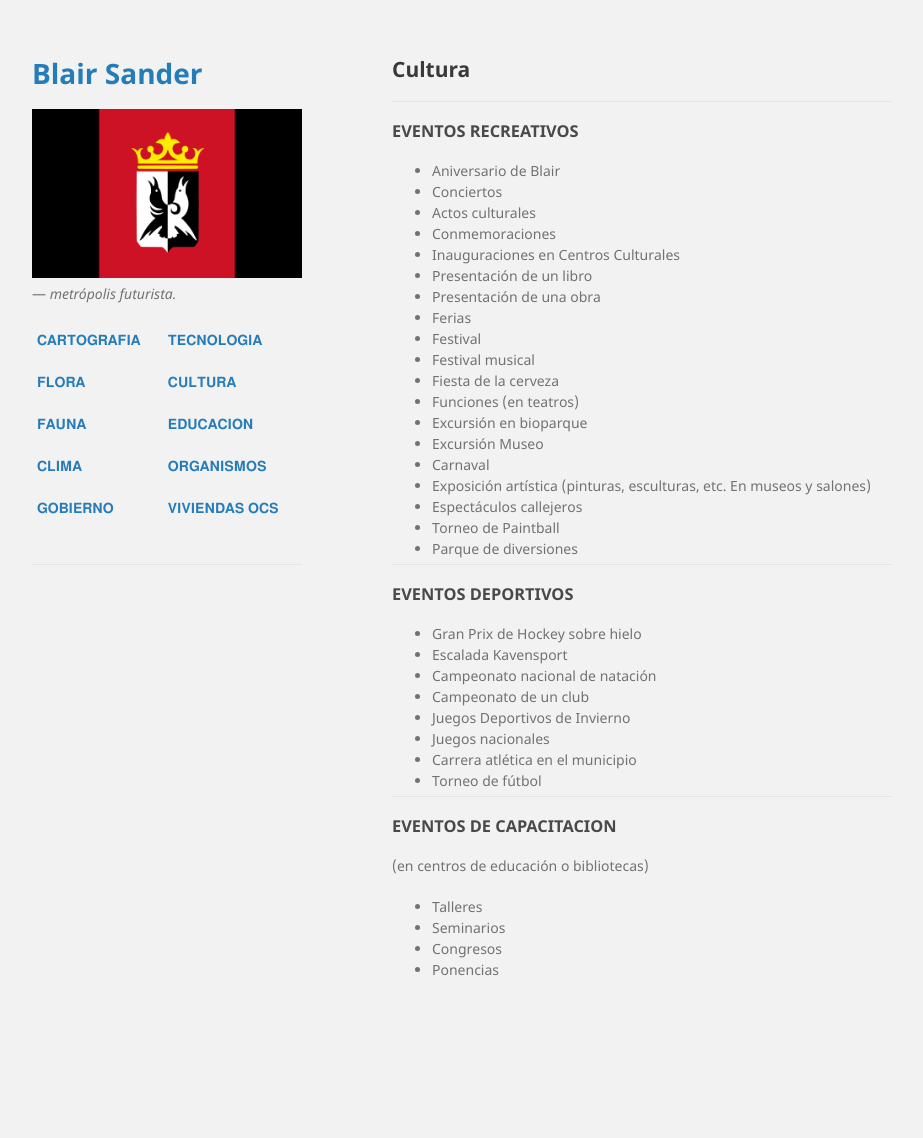
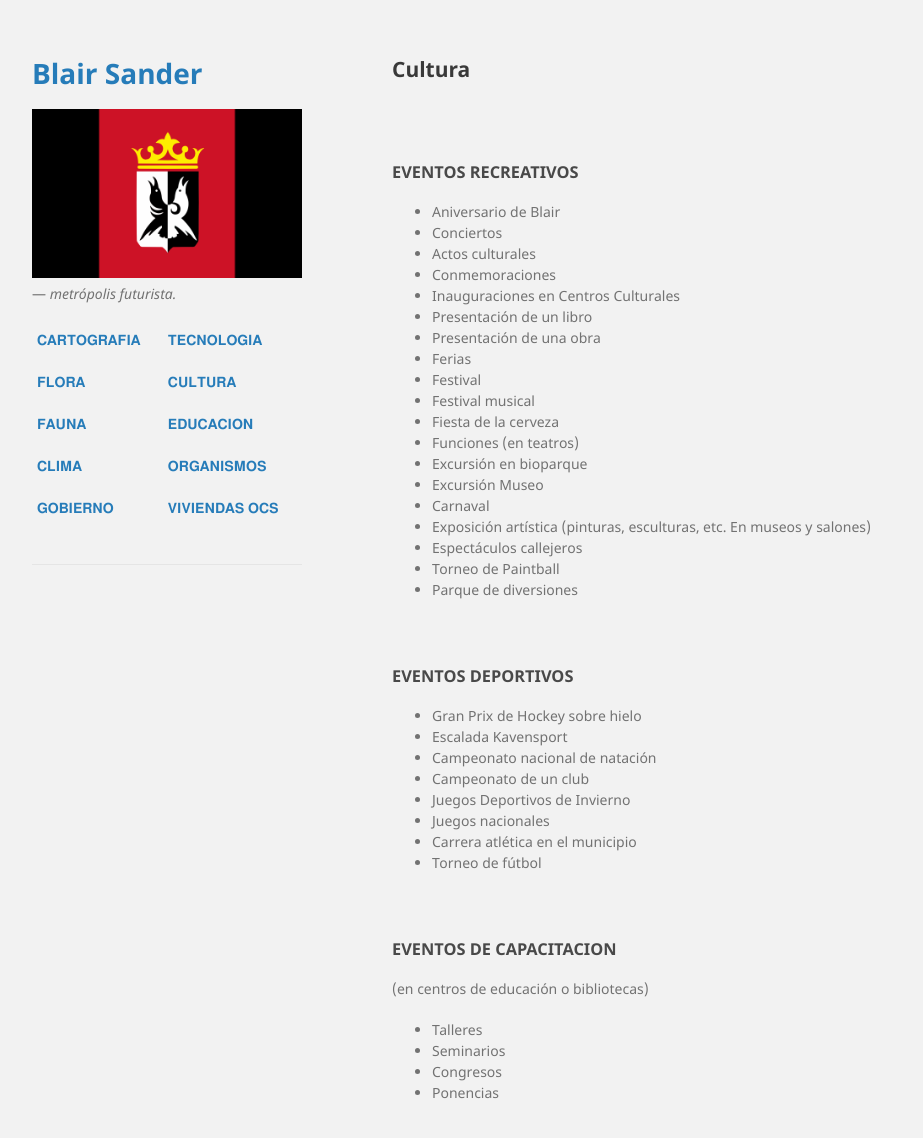
Before and after one commit to BlairSander/ciudad, a Jekyll site: the page built from cultura.md, in a window 1280 px wide and 1158 px high. Shown: the top 1138 px of the window, without its empty margins (178-1101 px from the left). Built offline with Jekyll 4.4.1, drawn with Linux system fonts in a browser that asks for light colours.

Commit message:
Update cultura.md

```diff
--- a/cultura.md
+++ b/cultura.md
@@ -4,7 +4,7 @@ layout: default
 
 <h2>Cultura</h2>
 
-* * *
+<br>&nbsp;
 
 <h3> EVENTOS RECREATIVOS</h3>
 
@@ -28,7 +28,7 @@ layout: default
 - Torneo de Paintball
 - Parque de diversiones
 
-* * *
+<br>&nbsp;
 
 <h3> EVENTOS DEPORTIVOS</h3>
 
@@ -41,7 +41,7 @@ layout: default
 - Carrera atlética en el municipio
 - Torneo de fútbol
 
-* * *
+<br>&nbsp;
 
 <h3> EVENTOS DE CAPACITACION</h3>
 
```
